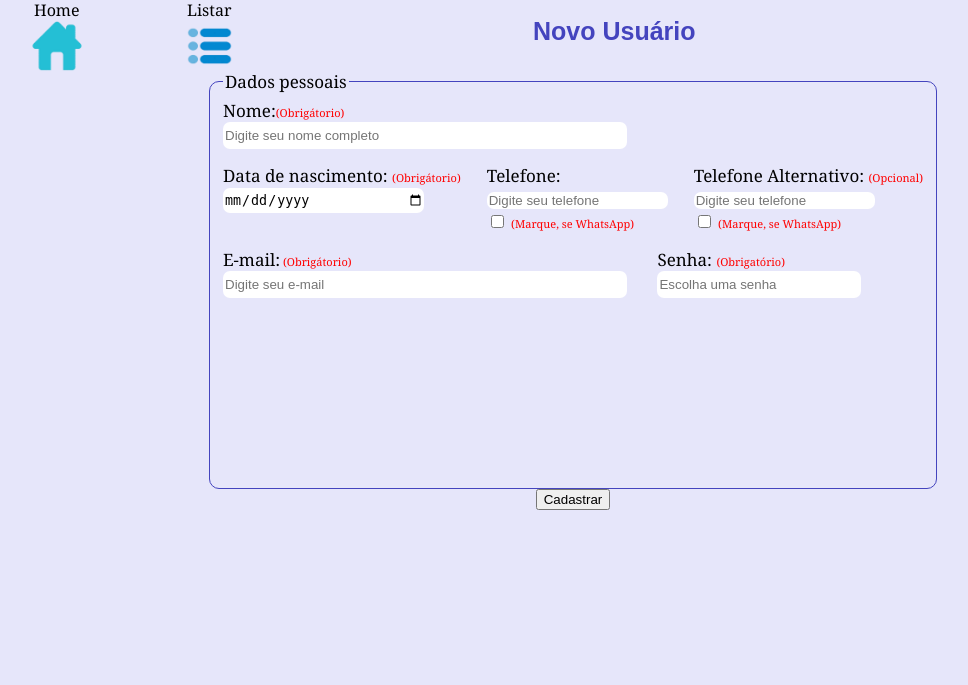
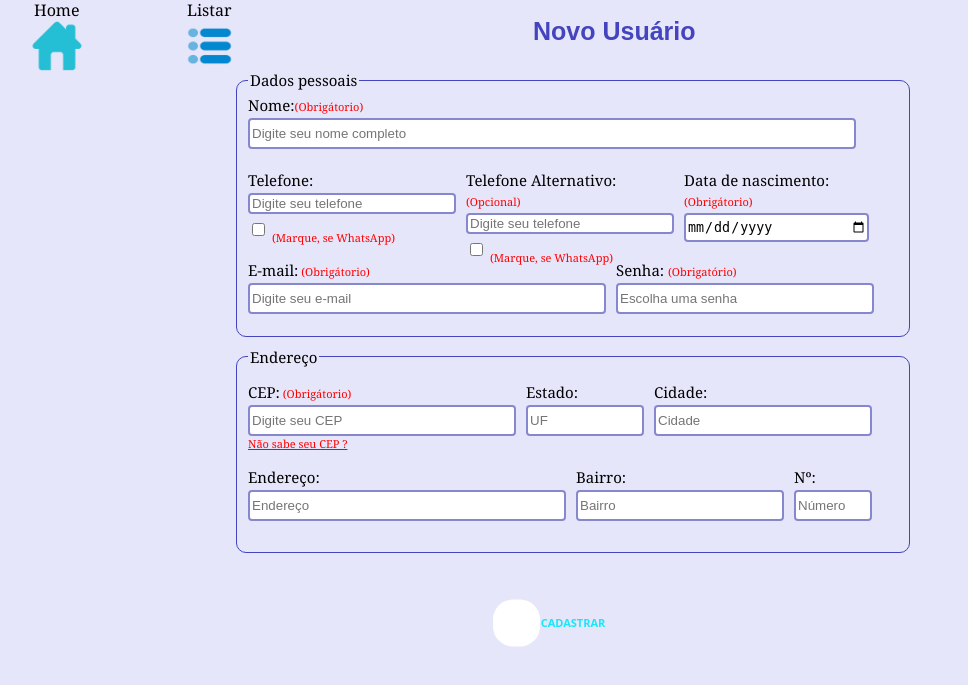
Before and after one commit to ViniciusBitencourt98/TelaCadastro, a PHP site: page /?page=novo in a window 1280 px wide. Shown: the part 98-783 px from the top of the page, without its empty margins (67-1035 px from the left). Run offline with PHP 8.4, Linux system fonts and the light colour scheme.

Commit message:
Fix/formulario de novo usuario criado

```diff
--- a/Novousuario.php
+++ b/Novousuario.php
@@ -11,42 +11,78 @@
         <fieldset class = "form1">
             <legend>Dados pessoais</legend>
             <div class="form-pl">
-                <div>
-                    <label for="nome">Nome:<span class="texto-menor">(Obrigátorio)</span></label></br>
-                    <input type="text" placeholder="Digite seu nome completo" id="nome" name="nome" class="form-control" required>
+                <div class="form-control wrap-input-5">
+                    <label for="nome">Nome:<span class="texto-menor">(Obrigátorio)</span></label>
+                    <input  type="text" placeholder="Digite seu nome completo" id="nome" name="nome" required>
                 </div>
             </div>
-            <div class="form-pl">
-                <div>
-                    <label for="data_nascimento">Data de nascimento: <span class="texto-menor"> (Obrigátorio)</span></label></br>
+            <div class="form-sl">
+                <div class="form-control">
+                    <label for="tel-1">Telefone:</label>
+                    <input type="tel" placeholder="Digite seu telefone" id="tel-1" name="tel-1">
+                    <div>
+                        <input type="checkbox" id="verificacao1" name="verificacao1">
+                        <span class="">(Marque, se WhatsApp)</span>
+                    </div>
+                </div>
+                <div class="form-control">
+                    <label for="tel-2">Telefone Alternativo: <span class="texto-menor">(Opcional)</span></label>
+                    <input type="tel" placeholder="Digite seu telefone" id="tel-2" name="tel-2">
+                    <div>
+                        <input type="checkbox" id="verificacao2" name="verificacao2">
+                        <span class="texto-menor">(Marque, se WhatsApp)</span>
+                    </div>
+                </div>
+                <div class="form-control">
+                    <label for="data_nascimento">Data de nascimento: <span class="texto-menor"> (Obrigátorio)</span></label>
                     <input type="date" id="data_nascimento" name="data_nascimento" required>
                 </div>
+            </div>
+            <div class="form-sl">
+                <div class="form-control">
+                    <label for="email">E-mail:<span class="texto-menor"> (Obrigátorio)</span></label>
+                    <input type="email" placeholder="Digite seu e-mail" id="email" name="email">
+                </div>
+                <div class="form-control">
+                    <label for="password">Senha: <span class="texto-menor"> (Obrigatório)</span> </label>
+                    <input type="password" placeholder="Escolha uma senha" id="password" name="senha"required>
+                </div>
+            </div>
+        </fieldset>
+        <fieldset class = "form2">
+            <legend>Endereço</legend>
+            <div class= "form-xl">
                 <div>
-                    <label for="tel-1">Telefone:</label></br>
-                    <input type="tel" placeholder="Digite seu telefone" id="tel-1" name="tel-1"></br>
-                    <input type="checkbox" id="verificacao1" name="verificacao1">
-                    <span class="">(Marque, se WhatsApp)</span>
+                    <label for="cep">CEP:<span class="texto-menor"> (Obrigátorio)</span></label>
+                    <input  type="text" placeholder="Digite seu CEP" id="cep" name="cep" required>
+                    <a class="texto-menor" href="https://buscacepinter.correios.com.br/app/endereco/index.php" target="_blank"> Não sabe seu CEP ?</a>
                 </div>
                 <div>
-                    <label for="tel-2">Telefone Alternativo: <span class="texto-menor">(Opcional)</span></label></br>
-                    <input type="tel" placeholder="Digite seu telefone" id="tel-2" name="tel-2"></br>
-                    <input type="checkbox" id="verificacao2" name="verificacao2">
-                    <span class="texto-menor">(Marque, se WhatsApp)</span>
+                    <label for="estado">Estado:</label>
+                    <input  type="text" placeholder="UF" id="estado" name="estado" >
+                </div>
+                <div>
+                    <label for="cidade">Cidade:</label>
+                    <input  type="text" placeholder="Cidade" id="cidade" name="cidade" >
                 </div>
             </div>
-            <div class="form-pl">
+            <div class= "form-xl">
                 <div>
-                    <label for="email">E-mail:<span class="texto-menor"> (Obrigátorio)</span></label>
-                    <input type="email" placeholder="Digite seu e-mail" id="email" name="email" class="form-control">
+                    <label for="endereco">Endereço:</span></label>
+                    <input  type="text" placeholder="Endereço" id="endereco" name="endereco">
                 </div>
                 <div>
-                    <label for="password">Senha: <span class="texto-menor"> (Obrigatório)</span> </label>
-                    <input type="password" placeholder="Escolha uma senha" id="password" name="senha" class="form-control" required>
+                    <label for="bairro">Bairro:</label>
+                    <input  type="text" placeholder="Bairro" id="bairro" name="bairro" >
+                </div>
+                <div>
+                    <label for="numero">Nº:</label>
+                    <input  type="text" placeholder="Número" id="numero" name="numero" >
                 </div>
             </div>
         </fieldset>
     </div>
-    <div class="mx-auto text-center">
-        <button type="submit" class="btn btn-outline-primary btn-lg">Cadastrar</button>
+    <div>
+        <button type="submit" class="btn-79"><span>Cadastrar</span></button>
     </div>
 </form>
--- a/css/style.css
+++ b/css/style.css
@@ -133,34 +133,193 @@ body{
 }
 .form input{
     border: none;
-    border-radius: 7px;
+    height: 25px;
+    border: 2px solid #8787CE; /* Custom border color */
+    border-radius: 4px; /* Rounded corners */
+    outline: none; /* Remove default outline */
+    transition: border-color 0.3s ease, box-shadow 0.3s ease;
+    margin-top: 3px;
+}
+.form input:focus{
+    border-color: #5A5AB2; /* Darker border color on focus */
+    box-shadow: 0 0 5px rgba(90, 90, 178, 0.5); /* Subtle shadow on focus */
+}
+.form input:hover{
+    border-color: #6868B8;
 }
 .form span{
     color: red;
     font-size: 11px;
 }
 .form1{
-    width: 700px;
-    height: 400px;
+    width: 650px;
+    height: 250px;
     border: 1px solid rgb(68, 68, 190);
     border-radius: 10px;
     font-family:'Georgia';
     display: flex;
     flex-direction: column;
-
+    font-size: 15px;
 }
 .form-pl{
     display: flex;
     flex-direction: row;
-    justify-content: space-between;
-    margin-bottom: 15px;
-    gap: 0px 10px;
+    height: 60px;
+    margin: 0;
+    gap: 10px;
+    width: 100%;
 }
-.form-pl input[type="text"], .form-pl input[type="email"]{
-    width: 400px;
-    height: 25px;
+.form-sl{
+    display: flex;
+    flex-direction: row;
+    height: 75px;
+    margin: 0;
+    gap: 10px;
+    width: 100%;
+    margin-top: 15px;
 }
-.form-pl input[type="date"], .form-pl input[type="password"]{
-    height: 25px;
+.form-control{
+    display: flex;
+    flex-direction: column;
+}
+.form1 input[type="text"] {
+    width: 600px;
+}
+.form1 input[type="tel"] {
     width: 200px;
 }
+.form1 input[type="date"] {
+    width: 180px;
+}
+.form1 input[type="email"] {
+    width: 350px;
+}
+.form1 input[type="email"] {
+    width: 350px;
+}
+.form1 input[type="password"] {
+    width: 250px;
+}
+.form2{
+    width: 650px;
+    height: 190px;
+    border: 1px solid rgb(68, 68, 190);
+    border-radius: 10px;
+    font-family:'Georgia';
+    display: flex;
+    flex-direction: column;
+    font-size: 15px;
+    margin-top: 10px;
+    margin-bottom: 30px;
+}
+.form2 a{
+    color: red;
+    font-size: 11px;
+}
+.form-xl{
+    display: flex;
+    flex-direction: row;
+    height: 75px;
+    margin: 0;
+    gap: 10px;
+    margin-top: 10px;
+}
+.form-xl div {
+    display: flex;
+    flex-direction: column;
+}
+.form2 input[name="cep"] {
+    width: 260px;
+}
+.form2 input[name="estado"] {
+    width: 110px;
+}
+.form2 input[name="cidade"] {
+    width: 210px;
+}
+.form2 input[name="endereco"] {
+    width: 310px;
+}
+.form2 input[name="bairro"] {
+    width: 200px;
+}
+.form2 input[name="numero"] {
+    width: 70px;
+}
+.btn-79,
+.btn-79 *,
+.btn-79 :after,
+.btn-79 :before,
+.btn-79:after,
+.btn-79:before {
+  border: 0 solid;
+  box-sizing: border-box;
+}
+.btn-79 {
+  -webkit-tap-highlight-color:
+transparent;
+  -webkit-appearance: button;
+  background-color:
+#000;
+  background-image: none;
+  color:
+#fff;
+  cursor: pointer;
+  font-family: ui-sans-serif, system-ui, -apple-system, BlinkMacSystemFont,
+    Segoe UI, Roboto, Helvetica Neue, Arial, Noto Sans, sans-serif,
+    Apple Color Emoji, Segoe UI Emoji, Segoe UI Symbol, Noto Color Emoji;
+  font-size: 100%;
+  font-weight: 900;
+  line-height: 1.5;
+  margin: 0;
+  -webkit-mask-image: -webkit-radial-gradient(#000, #fff);
+  padding: 0;
+}
+.btn-79:disabled {
+  cursor: default;
+}
+.btn-79:-moz-focusring {
+  outline: auto;
+}
+.btn-79 svg {
+  display: block;
+  vertical-align: middle;
+}
+.btn-79 [hidden] {
+  display: none;
+}
+.btn-79 {
+  --height: 80px;
+  background: none;
+  border-radius: 999px;
+  box-sizing: border-box;
+  display: grid;
+  place-items: center;
+  height: var(--height);
+  -webkit-mask-image: none;
+  padding: 0 3rem;
+  position: relative;
+  text-transform: uppercase;
+}
+.btn-79 span {
+  font-weight: 900;
+  mix-blend-mode: difference;
+}
+.btn-79:before {
+  background:
+#fff;
+  border-radius: 20px;
+  content: "";
+  height: calc(var(--height) / 1.7);
+  left: 0;
+  pointer-events: none;
+  position: absolute;
+  top: 50%;
+  transform: translateY(-50%);
+  transition: 0.2s;
+  width: calc(var(--height) / 1.7);
+}
+.btn-79:hover:before {
+  left: 0;
+  width: 100%;
+}
```
